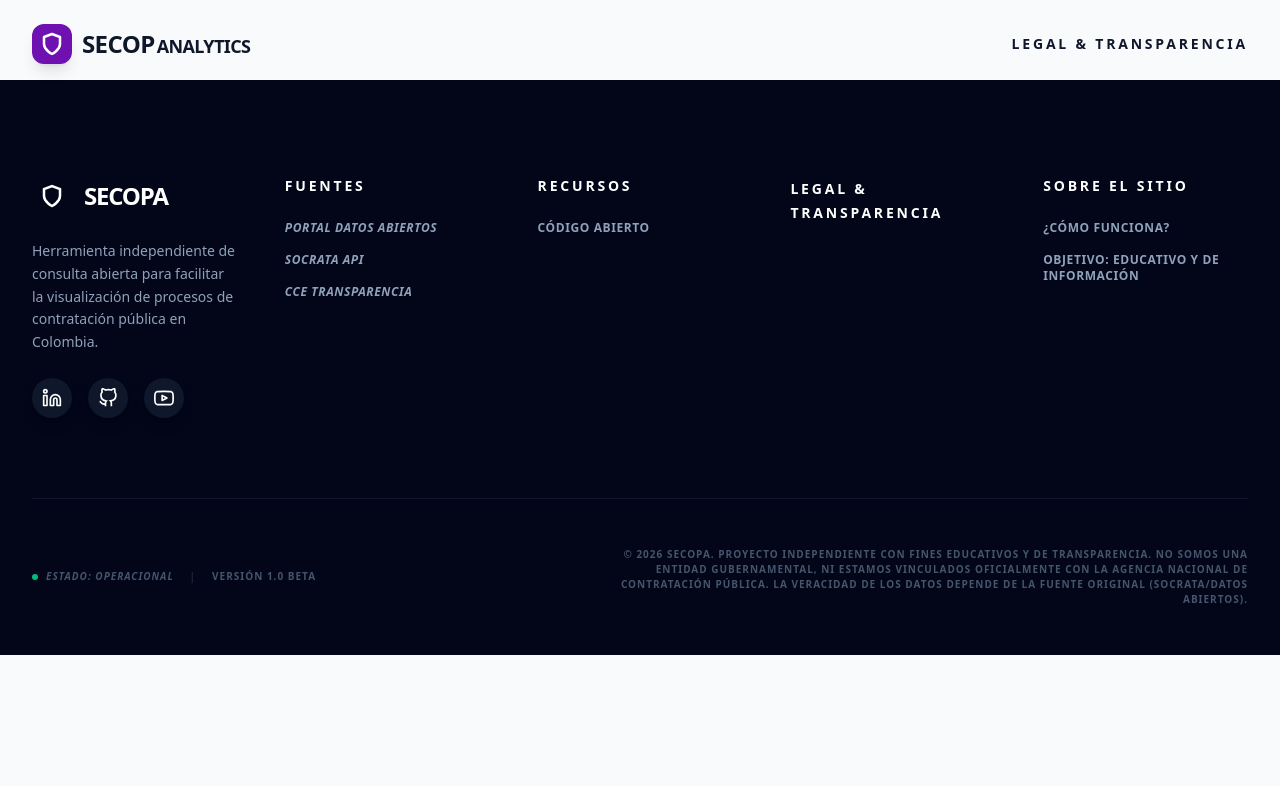
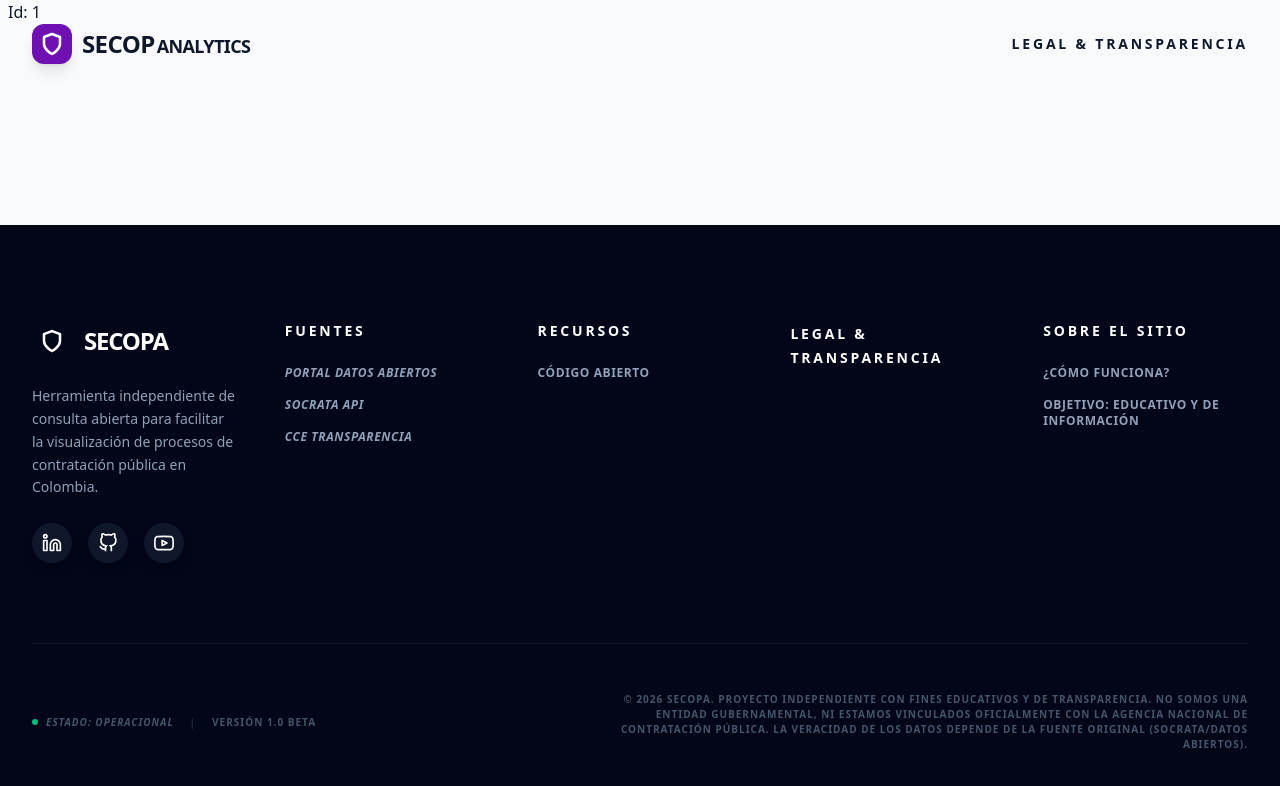
Before and after one commit to euclidesseg/SecopII, a Vue app: page /contrato/1 in a window 1280 px wide. Shown: the top 786 px of the page. Built offline with nearby package versions, Linux system fonts and the light colour scheme.

Commit message:
The necessary routes were created and validations were performed before publishing.

```diff
--- a/src/components/search.component.vue
+++ b/src/components/search.component.vue
@@ -32,6 +32,9 @@
 <template>
     <div
         class="max-w-5xl mx-auto bg-white p-3 rounded-4xl shadow-2xl border border-slate-100 flex flex-col lg:row gap-3">
+        <div class="p-4 mb-4 text-md text-orange-700 rounded-xl bg-orange-100" role="alert">
+            <span class="font-medium">Atencion! </span>Para realizar una consulta debes conocer el nit con el cual la entidad a consultar está registrada en el SDECOP II
+        </div>
         <form action="" class="flex flex-col gap-2" @submit.prevent="() => onSearchForm()">
             <div class="flex flex-col flex-1 gap-3">
                 <div
--- a/src/components/tabla.component.vue
+++ b/src/components/tabla.component.vue
@@ -73,13 +73,13 @@ const search = ref('');
 
       <!-- ESTADO CON COLOR -->
       <template #item.estado_contrato="{ item }">
-        <v-chip
+        <div
           :color="item.estado_contrato === 'Activo' ? 'green' : 'grey'"
           size="small"
           variant="flat"
         >
           {{ item.estado_contrato }}
-        </v-chip>
+        </div>
       </template>
 
       <!-- BOTON DETALLES -->
--- a/src/router/index.ts
+++ b/src/router/index.ts
@@ -5,7 +5,9 @@ import LegalView from "../views/LegalView.vue";
 
 const routes = [
     {path: "/",   component: HomeView, name: "home"},
-    {path: "/legal",   component: LegalView, name:'legal'}
+    {path: "/legal",   component: LegalView, name:'legal'},
+    {path:"/contrato",name:"detalle", component: () => import("../views/DetalleContratoView.vue")},
+    {path:"/contrato/:id",name:"detalle", component: () => import("../views/DetalleContratoView.vue")},
 ]
 
 const router = createRouter({
--- a/src/shared/components/nav.component.vue
+++ b/src/shared/components/nav.component.vue
@@ -21,18 +21,18 @@ import {RouterLink} from 'vue-router';
         isScrolled ? 'bg-white/90 backdrop-blur-md shadow-md py-3' : 'bg-transparent py-6'
     ]">
         <div class="max-w-7xl mx-auto w-full flex justify-between items-center">
+            <RouterLink :to="{name:'home'}">
             <div class="flex items-center gap-2.5">
-                <RouterLink :to="{name:'home'}">
                     <div class="bg-primary-c p-2 rounded-xl shadow-lg">
                         <svg xmlns="http://www.w3.org/2000/svg" class="text-white w-6 h-6" viewBox="0 0 24 24" fill="none"
                             stroke="currentColor" stroke-width="2.5" stroke-linecap="round" stroke-linejoin="round">
                             <path d="M12 22s8-4 8-10V5l-8-3-8 3v7c0 6 8 10 8 10z" />
                         </svg>
                     </div>
+                    <span class="text-2xl font-black tracking-tight text-slate-900">SECOP<span
+                        class="brand-text uppercase ml-0.5 text-lg">Analytics</span></span>
+                    </div>
                 </RouterLink>
-                <span class="text-2xl font-black tracking-tight text-slate-900">SECOP<span
-                        class="brand-text uppercase ml-0.5 text-lg">Analytics</span></span>
-            </div>
 
             <div class="hidden lg:flex items-center gap-10 text-sm font-bold uppercase tracking-widest">
                 <RouterLink :to="{name:'legal'}" class="text-sm font-black uppercase tracking-[0.2em] brand-text hover:text-primary-c transition">Legal & Transparencia</RouterLink>
--- /dev/null
+++ b/src/views/DetalleContratoView.vue
@@ -0,0 +1,16 @@
+<script setup lang="ts">
+    import { useRoute } from 'vue-router';
+
+
+    const route = useRoute();
+    // Obtener ruta por query params
+    // const id = route.query.id;
+
+    // Obtener ruta por params
+    const id2 = route.params.id;
+</script>
+<template>
+    <!-- <h1>Id: {{ id }}</h1> -->
+    <h1 class="px-2 ">Id: {{ id2 }}</h1>
+
+</template>
```
